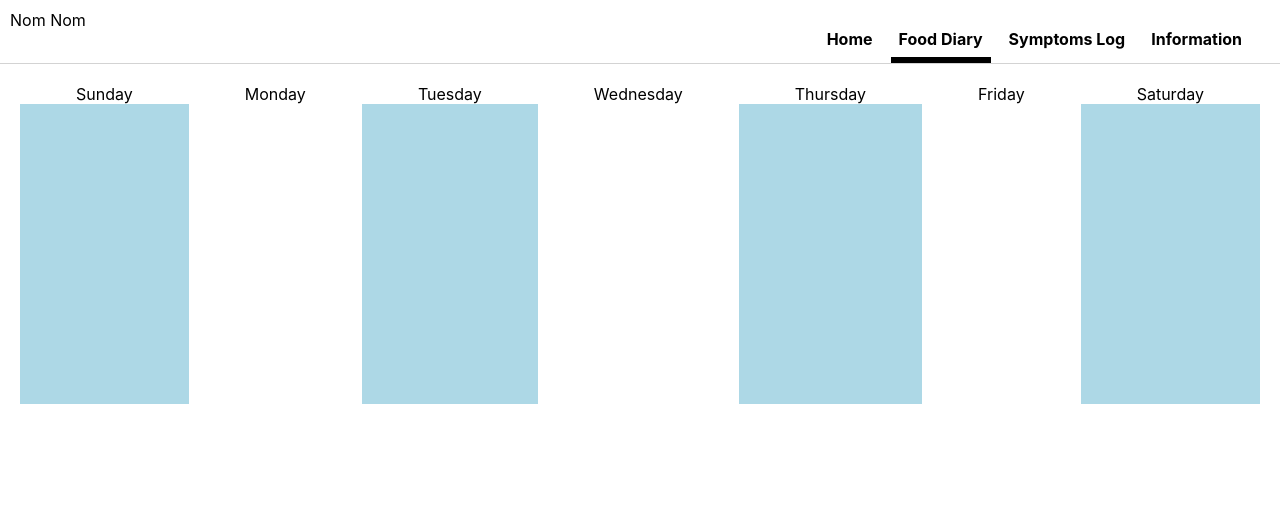
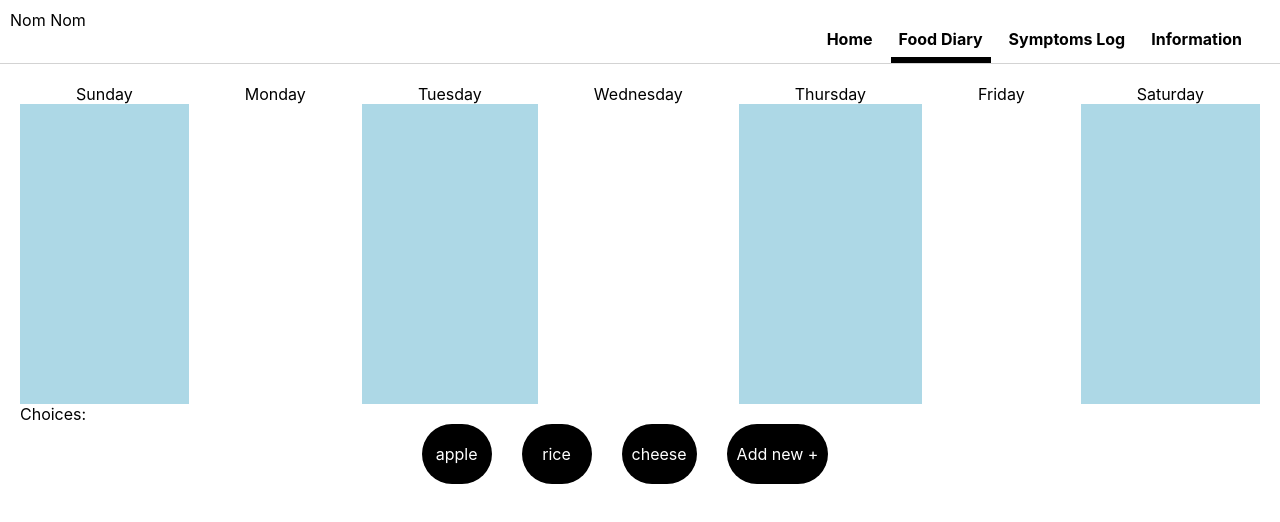
Before and after one commit to MelisaIm/nomnom-app, a React (Create React App) app: page /food-diary in a window 1280 px wide. Shown: the top 522 px of the page. Built offline with nearby package versions, Linux system fonts and the light colour scheme.

Commit message:
Add UI for choice selection

```diff
--- a/src/App.css
+++ b/src/App.css
@@ -130,6 +130,8 @@ ul#menu li {
   flex: 1 1 auto;
 }
 
+/* Food Page */
+
 .food .week-container .day:nth-child(odd) .dragdrop-box {
   flex-grow:1;
   height: 300px;
@@ -141,3 +143,18 @@ ul#menu li {
   height: 300px;
   background-color: lightblue;
 }
+
+.food .footer {
+  display: flex;
+}
+
+.food .footer .choice {
+  max-height: 50px;
+  min-width: 50px;
+  padding: 20px 10px;
+  border-radius: 40px;
+  background-color: black;
+  color: white;
+  text-align: center;
+  margin-right: 30px;
+}
--- a/src/views/FoodDiary.js
+++ b/src/views/FoodDiary.js
@@ -7,13 +7,16 @@ export default class FoodDiary extends React.Component {
         super(props);
 
         this.state = {
+            choices: [{name: 'apple'}, {name: 'rice'}, {name: 'cheese'}, {name: 'Add new +'}],
+            week: {
                 sunday: [],
                 monday: [],
                 tuesday: [],
                 wednesday: [],
                 thursday: [],
                 friday: [],
-            saturday: []
+                saturday: [],
+            }
         }
     }
 
@@ -35,7 +38,12 @@ export default class FoodDiary extends React.Component {
                         )}
                     </div>
                 </div>
-                <div className="footer"></div>
+                <span>Choices:</span>
+                <div className="footer">
+                        {this.state.choices.map((food, index) => {
+                            return <div key={index} className="choice">{food.name}</div>
+                        })}
+                </div>
             </div>
         )
     }
```
Also changed, not shown: 1 other file (tests, documents, lock files or other folders). Lines whose indentation alone changed are shown as unchanged.
